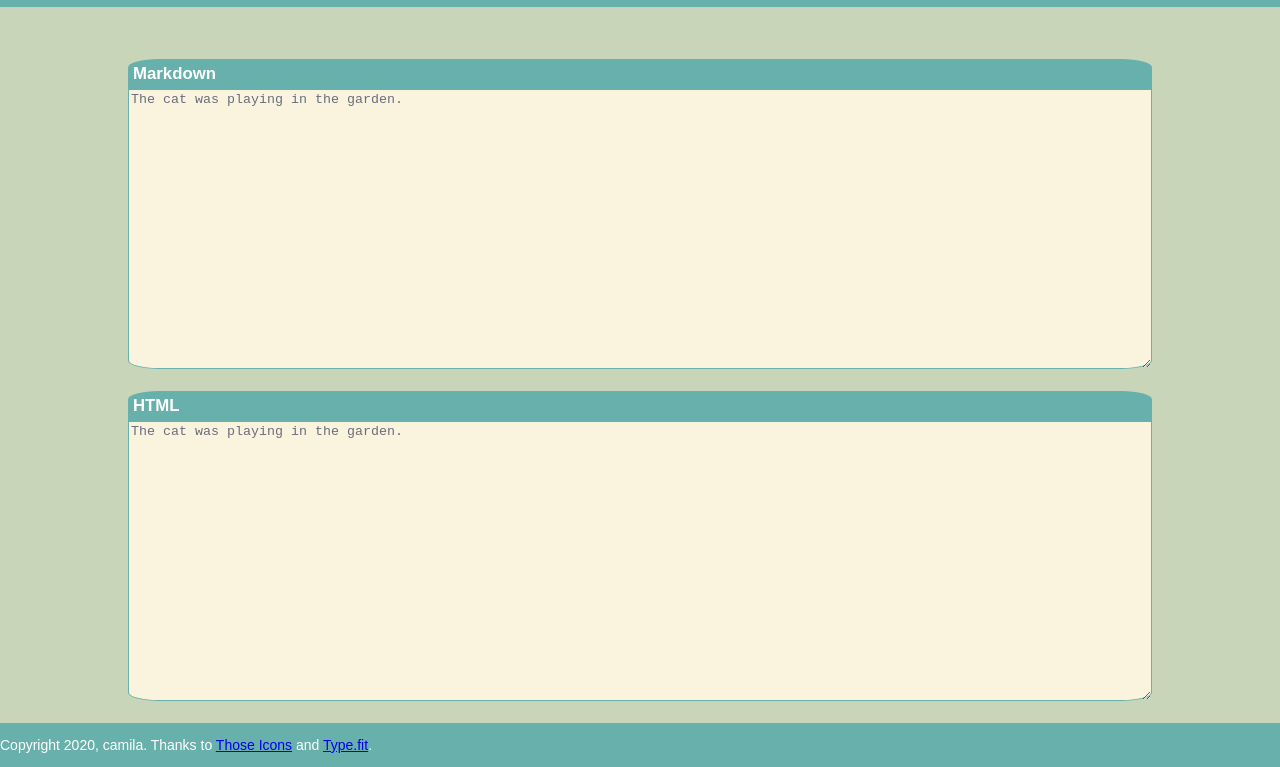
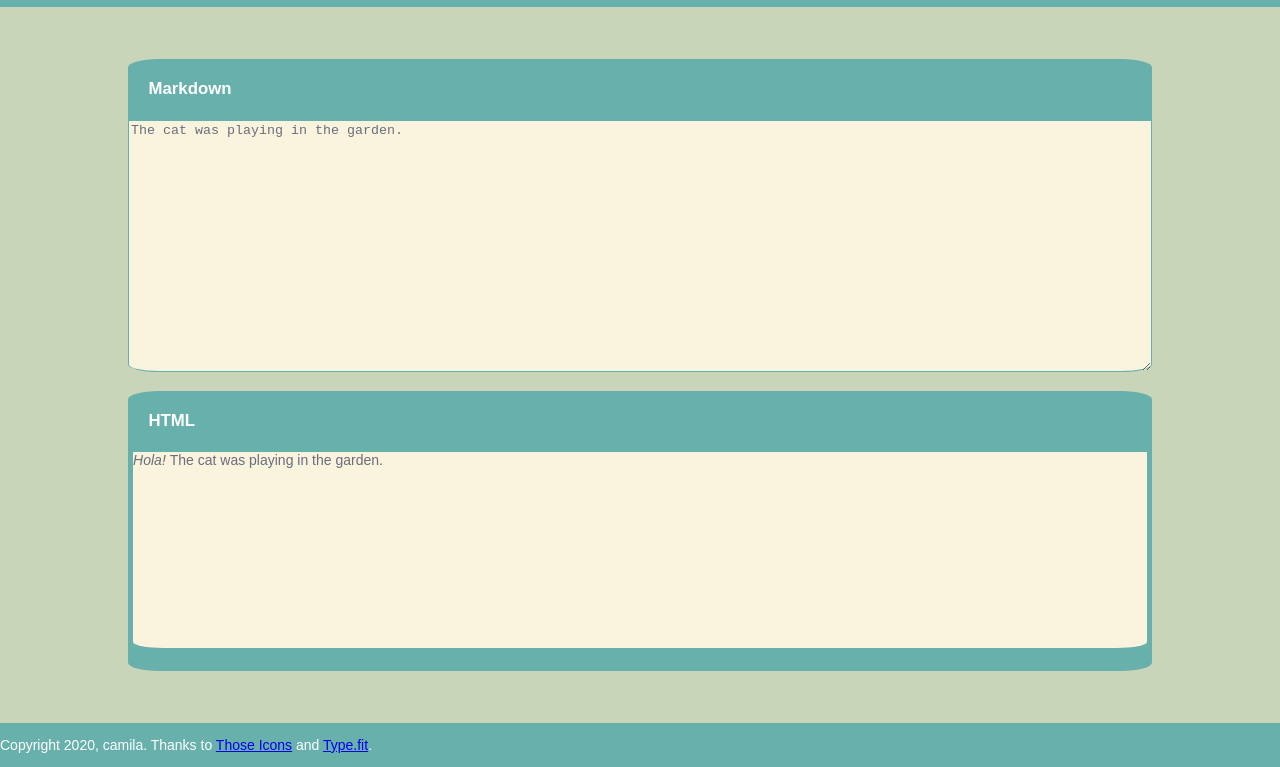
Before and after one commit to neperiana/markdown_previewer, a React app: page / in a window 1280 px wide. Shown: the part 33-800 px from the top of the page. Built offline with nearby package versions, Linux system fonts and the light colour scheme.

Commit message:
fighting with CSS

```diff
--- a/src/components/App.css
+++ b/src/components/App.css
@@ -18,7 +18,7 @@ h2 {
 
 h3 {
   font-size: 1.2em;
-  margin: 5px;
+  margin: 2%;
 }
 
 .Header {
@@ -32,6 +32,7 @@ h3 {
 .markdown-area, .html-area {
   width: 80%;
   height: 35%;
+  min-height: 35%;
   flex-direction: column;
   justify-content: space-between;
   background-color: #68b0ab;
@@ -45,12 +46,23 @@ textarea {
   border-color: #68b0ab;
   border-radius: 0% 0% 3% 3%;
   color: #696d7d;
-  height: 100%;
+  height: 90%;
   width: 100%;
   box-sizing:border-box;
   -webkit-box-sizing: border-box; /* Safari/Chrome, other WebKit */
   -moz-box-sizing: border-box;    /* Firefox, other Gecko */
   box-sizing: border-box;         /* Opera/IE 8+ */
+}
+
+.html-rendered {
+  position: relative;
+  background-color: #faf3dd;
+  border-color: #68b0ab;
+  border-radius: 0% 0% 3% 3%;
+  color: #696d7d;
+  height: 70%;
+  width: 99%;
+  margin: 0.5%;
 }
 
 .Footer {
--- a/src/components/App.js
+++ b/src/components/App.js
@@ -12,15 +12,15 @@ class App extends Component {
         <div className="markdown-area">
           <h3>Markdown</h3>
           <textarea name="markdown-textarea">
-          The cat was playing in the garden.
+            The cat was playing in the garden.
           </textarea>
         </div>
 
         <div className="html-area">
-          <h3>HTML</h3>
-          <textarea name="html-textarea">
-          The cat was playing in the garden.
-          </textarea>
+          <div><h3>HTML</h3></div>
+          <div className="html-rendered">
+            <p><em>Hola! </em>The cat was playing in the garden.</p>
+          </div>
         </div>
 
         <div className="Footer">
```
